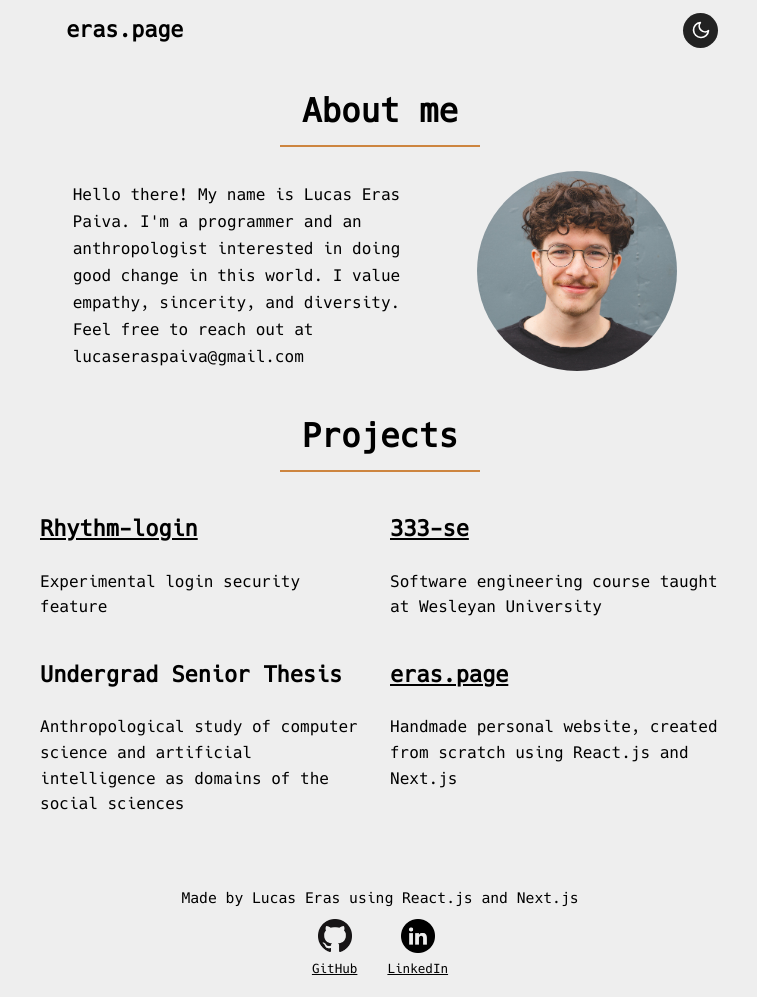
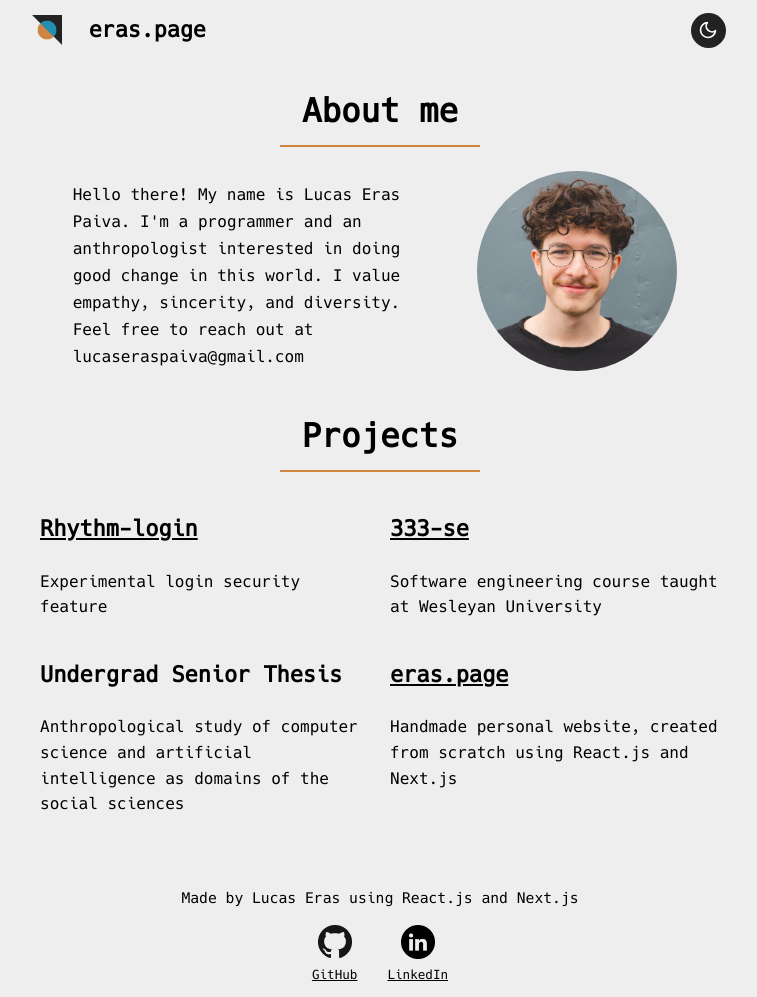
Before and after one commit to lucaseras/eras.page, a Next.js app: page / in a window 1280 px wide. Shown: the whole page, without its empty margins (260-1017 px from the left). Built offline with nearby package versions, Linux system fonts and the light colour scheme.

Commit message:
Added website logo to navbar
+ increased distance of logos in footer

```diff
--- a/components/navbar.js
+++ b/components/navbar.js
@@ -1,6 +1,7 @@
 import Link from 'next/link'
 import styles from '../styles/navbar.module.css'
-import { useTheme } from '../styles/theme'
+import {useTheme} from '../styles/theme'
+import Image from 'next/image'
 import ThemeSwitch from './themeSwitcher'
 // React component that defines the navigation bar
 
@@ -24,6 +25,13 @@ export default function Navbar() {
             className={styles.navbar}>
             <Link href='/'>
                 <h1 className={styles.h1}>
+                    <Image
+                        src='/icon@3x.png'
+                        alt='Website icon'
+                        width={30}
+                        height={30}
+                    />
+
                     <a className={styles.a}>eras.page</a>
                 </h1>
             </Link>
--- a/styles/footer.module.css
+++ b/styles/footer.module.css
@@ -14,7 +14,7 @@
 .logos {
     display: flex;
     justify-content: center;
-    margin: 0.5rem auto;
+    margin: 0.8rem auto;
     /*gap: 12px 0;*/
     transition: filter 0.2s ease;
     font-size: 0.7rem;
--- a/styles/navbar.module.css
+++ b/styles/navbar.module.css
@@ -13,10 +13,10 @@
 }
 
 .h1 {
-    display: block;
+    display: flex;
+    align-items: center;
     font-size: 1.2rem;
     white-space: nowrap;
-
 }
 
 .rightSide {
```
Also changed, not shown: public/icon@3x.png (added).
